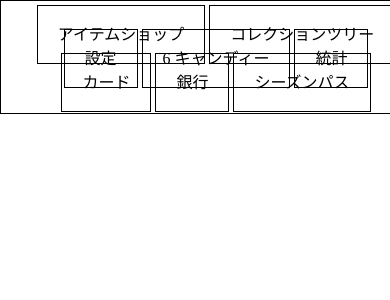
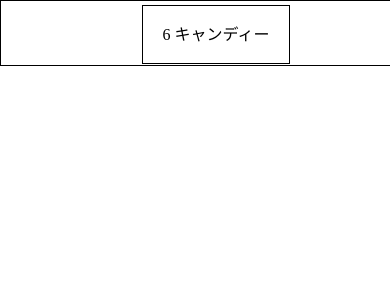
Before and after one commit to kaohon/eaten, a PHP site: page / in a window 390 px wide. Shown: the top 300 px of the page. Run offline with PHP 8.4, Linux system fonts and the light colour scheme.

Commit message:
responsive design patch #1

```diff
--- a/event.js
+++ b/event.js
@@ -86,6 +86,16 @@ stats_open.addEventListener("click", function () {
     pass.style.display = "none";
   });
 
+  candy.addEventListener("click", function () {
+      items_open.style.display = "block";
+      collection_open.style.display = "block";
+      setting_open.style.display = "block";
+      stats_open.style.display = "block";
+      cards_open.style.display = "block";
+      bank_open.style.display = "block";
+      pass_open.style.display = "block";
+  });
+
   ct_01_open.addEventListener("click", function () {
     ct_01.style.display = "block";
     ct_02.style.display = "none";
--- a/index.html
+++ b/index.html
@@ -8,18 +8,18 @@
 </head>
 <body>
     <main id="main">
-        <span class="category" id="items_open" >アイテムショップ</span>
-        <span class="category" id="collection_open" >コレクションツリー</span>
-        <span class="category" id="setting_open" >設定</span>
+        <span class="category" id="items_open">アイテムショップ</span>
+        <span class="category" id="collection_open">コレクションツリー</span>
+        <span class="category" id="setting_open">設定</span>
         <span class="category" id="eatcandy_open" hidden>Eatcandy</span>
-        <span class="category" id="candy">0 キャンディ</span>
+        <span class="category" id="candy" name="category_open">0 キャンディ</span>
         <span class="category" id="stats_open">統計</span>
         <span class="category" id="cards_open">カード</span>
         <span class="category" id="bank_open">銀行</span>
         <span class="category" id="pass_open">シーズンパス</span>
     </main>
     <main id="eatcandy" hidden>
-        キャンディを捨てる <button id="eatcandy_button">全部</button> <button id="eatcandy_custom">カスタム</button>
+        キャンディを捨てる <button  id="eatcandy_button">全部</button> <button id="eatcandy_custom">カスタム</button>
     </main>
     <main id="bank">
         キャンディを貯金する 現在の貯蔵:<span id="candy_storage"></span><br>
--- a/style.css
+++ b/style.css
@@ -11,15 +11,52 @@
 .category {
     width: 100%;
     padding: 20px;
-    border: solid 1px black;
+    border: solid 1px rgb(243, 243, 243);
 }
 
 @media screen and (max-width:1000px) {
     .category {
         white-space: nowrap;
-        width: 100%;
+        width: 150px;
         padding: 20px;
         border: solid 1px black;
+        left: 50%;
+        transform: translateX(-50%);
+    }
+    #items_open {
+        display: none;
+        position: absolute;
+        margin-top: 100px;
+    }
+    #collection_open {
+        display: none;
+        position: absolute;
+        margin-top: 200px;
+    }
+    #setting_open {
+        display: none;
+        position: absolute;
+        margin-top: 300px;
+    }
+    #stats_open {
+        display: none;
+        position: absolute;
+        margin-top: 400px;
+    }
+    #cards_open {
+        display: none;
+        position: absolute;
+        margin-top: 500px;
+    }
+    #bank_open {
+        display: none;
+        position: absolute;
+        margin-top: 600px;
+    }
+    #pass_open {
+        display: none;
+        position: absolute;
+        margin-top: 700px;
     }
 }
 
```
